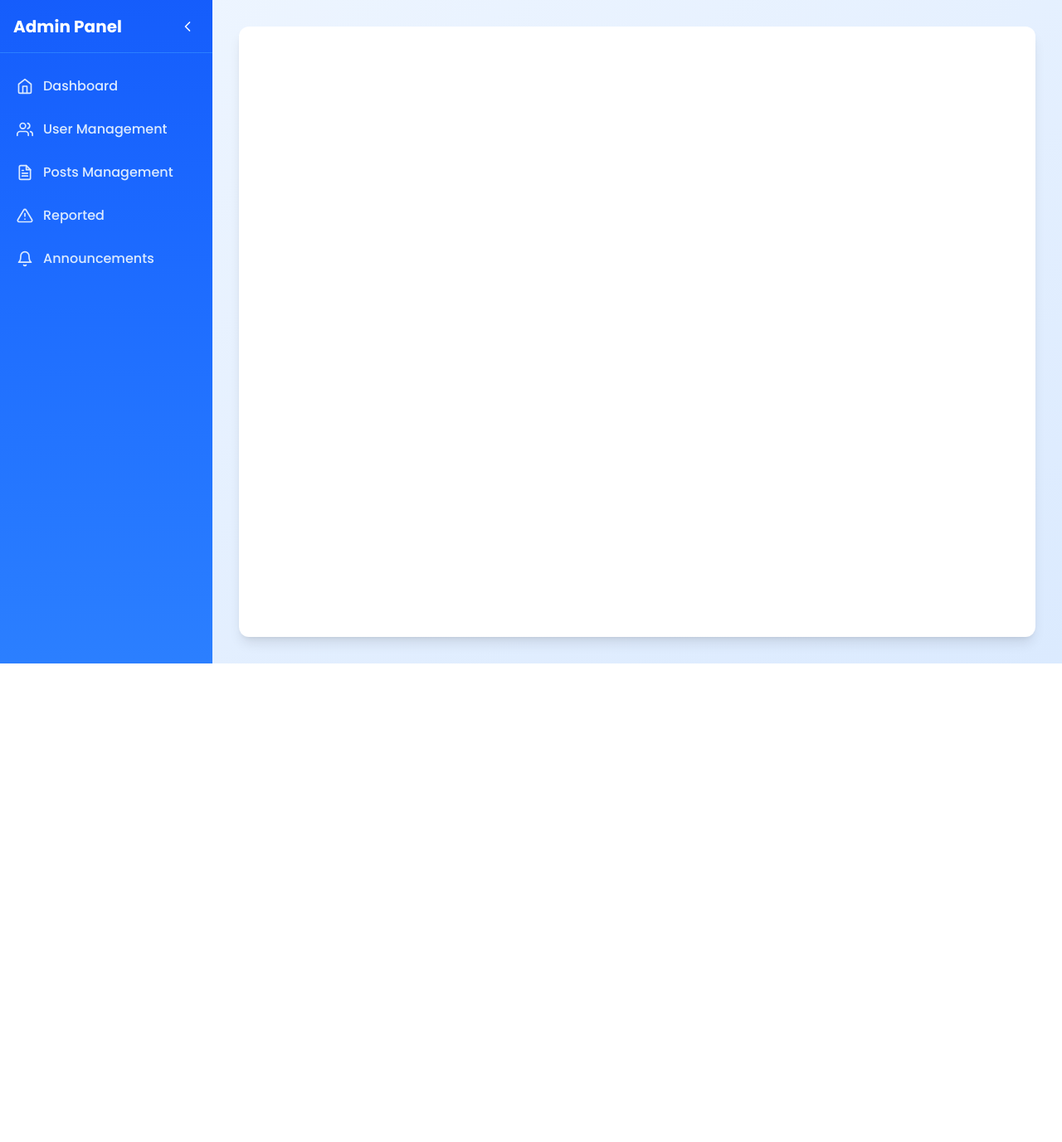
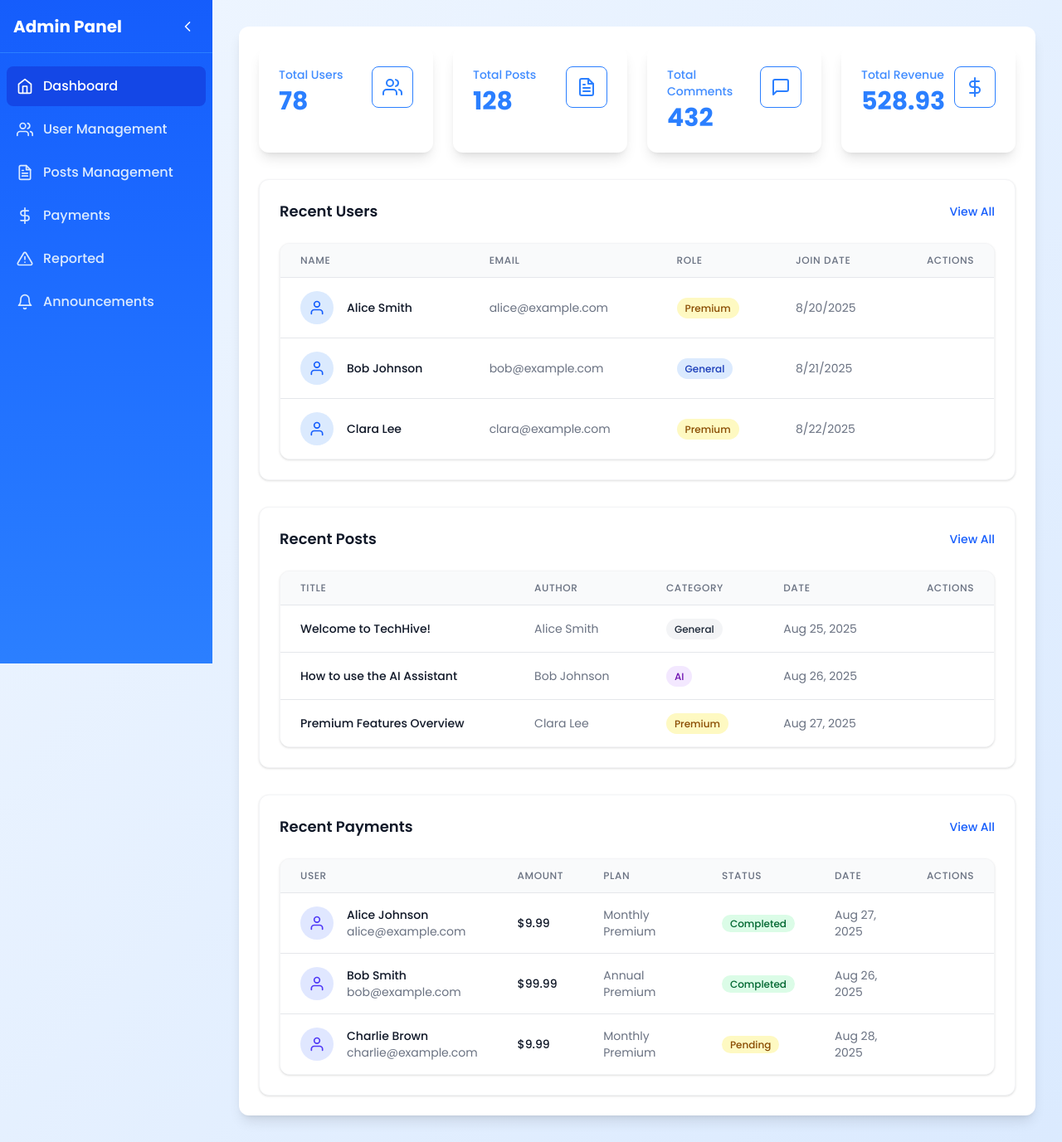
Before and after one commit to mdferdausalam19/techhive-forum, a React (Vite) app in the folder client/: page /admin in a window 1280 px wide. Shown: the whole page at 83% size. Before the commit the page ends 800 px from the top, so only its background shows below. Built offline with nearby package versions, Linux system fonts and the light colour scheme; no server answers.

Commit message:
feat(client): add recent payment info table in dashboard and fix active tab issue

```diff
--- a/client/package.json
+++ b/client/package.json
@@ -13,6 +13,7 @@
     "@tailwindcss/vite": "^4.1.11",
     "@tanstack/react-query": "^5.85.3",
     "axios": "^1.11.0",
+    "date-fns": "^4.1.0",
     "firebase": "^11.10.0",
     "react": "^19.1.0",
     "react-dom": "^19.1.0",
--- a/client/src/components/admin/AdminSidebar.jsx
+++ b/client/src/components/admin/AdminSidebar.jsx
@@ -8,6 +8,7 @@ import {
   FiBell,
   FiChevronLeft,
   FiChevronRight,
+  FiDollarSign,
 } from "react-icons/fi";
 
 export default function AdminSidebar({ onNavigate }) {
@@ -21,7 +22,7 @@ export default function AdminSidebar({ onNavigate }) {
 
   const navItems = [
     {
-      to: "/admin/dashboard",
+      to: "/admin",
       icon: <FiHome className="w-5 h-5" />,
       label: "Dashboard",
     },
@@ -34,6 +35,11 @@ export default function AdminSidebar({ onNavigate }) {
       to: "/admin/posts",
       icon: <FiFileText className="w-5 h-5" />,
       label: "Posts Management",
+    },
+    {
+      to: "/admin/payments",
+      icon: <FiDollarSign className="w-5 h-5" />,
+      label: "Payments",
     },
     {
       to: "/admin/reported-comments",
@@ -79,12 +85,15 @@ export default function AdminSidebar({ onNavigate }) {
                 className={({ isActive }) => `
                   flex items-center p-3 rounded-lg transition-colors
                   ${
-                    isActive
+                    isActive ||
+                    (item.to === "/admin" &&
+                      window.location.pathname === "/admin")
                       ? "bg-blue-700 text-white"
                       : "text-blue-100 hover:bg-blue-600"
                   }
                   ${collapsed ? "justify-center" : "space-x-3"}
                 `}
+                end={item.to === "/admin"}
                 onClick={() => handleNavigation(item.to)}
               >
                 <span className="flex-shrink-0">{item.icon}</span>
--- a/client/src/components/admin/StatCard.jsx
+++ b/client/src/components/admin/StatCard.jsx
@@ -1,15 +1,17 @@
-export default function StatCard({ label, value, icon, color }) {
+export default function StatCard({ label, value, icon: Icon, color }) {
   return (
     <div
-      className={`rounded-xl shadow-lg p-6 flex flex-col bg-gradient-to-br ${color} text-white transition-transform hover:scale-[1.02]`}
+      className={`rounded-xl shadow-lg p-6 flex flex-col bg-gradient-to-br ${color} text-blue-500 transition-transform hover:scale-[1.02]`}
     >
       <div className="flex justify-between items-start">
         <div>
           <p className="text-sm font-medium opacity-90 mb-1">{label}</p>
           <p className="text-3xl font-bold">{value}</p>
         </div>
-        <div className="bg-white/20 p-3 rounded-lg">
-          <span className="text-2xl">{icon}</span>
+        <div className="bg-white/20 p-3 rounded-lg border">
+          <span className="text-2xl">
+            <Icon />
+          </span>
         </div>
       </div>
     </div>
--- a/client/src/pages/admin/AdminDashboard.jsx
+++ b/client/src/pages/admin/AdminDashboard.jsx
@@ -1,6 +1,13 @@
-import { FiUsers } from "react-icons/fi";
-import { FiFileText } from "react-icons/fi";
+import {
+  FiUsers,
+  FiFileText,
+  FiDollarSign,
+  FiUser,
+  FiMessageSquare,
+} from "react-icons/fi";
 import StatCard from "../../components/admin/StatCard";
+import AdminTable from "../../components/admin/AdminTable";
+import { format } from "date-fns";
 
 export default function AdminDashboard() {
   const stats = {
@@ -10,6 +17,8 @@ export default function AdminDashboard() {
     generalUsers: 60,
     premiumUsers: 18,
     totalLikes: 2100,
+    totalRevenue: 528.93,
+    monthlyGrowth: 12.5,
   };
 
   const users = [
@@ -60,18 +69,62 @@ export default function AdminDashboard() {
     },
   ];
 
-  // Status badge component
-  const StatusBadge = ({ status }) => (
+  const payments = [
+    {
+      id: "PMT-1001",
+      user: { id: "user1", name: "Alice Johnson", email: "alice@example.com" },
+      amount: 9.99,
+      plan: "Monthly Premium",
+      status: "completed",
+      date: new Date("2025-08-27T14:30:00"),
+      method: "Credit Card",
+    },
+    {
+      id: "PMT-1002",
+      user: { id: "user2", name: "Bob Smith", email: "bob@example.com" },
+      amount: 99.99,
+      plan: "Annual Premium",
+      status: "completed",
+      date: new Date("2025-08-26T10:15:00"),
+      method: "PayPal",
+    },
+    {
+      id: "PMT-1003",
+      user: {
+        id: "user3",
+        name: "Charlie Brown",
+        email: "charlie@example.com",
+      },
+      amount: 9.99,
+      plan: "Monthly Premium",
+      status: "pending",
+      date: new Date("2025-08-28T09:45:00"),
+      method: "Credit Card",
+    },
+  ];
+
+  const formatDate = (date) => format(new Date(date), "MMM d, yyyy");
+
+  const getStatusBadge = (status) => {
+    const statusConfig = {
+      completed: { bg: "bg-green-100 text-green-800", text: "Completed" },
+      pending: { bg: "bg-yellow-100 text-yellow-800", text: "Pending" },
+      failed: { bg: "bg-red-100 text-red-800", text: "Failed" },
+    };
+
+    const config = statusConfig[status] || {
+      bg: "bg-gray-100 text-gray-800",
+      text: status,
+    };
+
+    return (
       <span
-      className={`px-2.5 py-1 rounded-full text-xs font-medium ${
-        status === "Premium"
-          ? "bg-yellow-100 text-yellow-800"
-          : "bg-blue-100 text-blue-800"
-      }`}
+        className={`px-2.5 py-0.5 rounded-full text-xs font-medium ${config.bg}`}
       >
-      {status}
+        {config.text}
       </span>
     );
+  };
 
   return (
     <div className="space-y-8">
@@ -80,65 +133,57 @@ export default function AdminDashboard() {
         <StatCard
           label="Total Users"
           value={stats.totalUsers}
-          icon="👥"
-          color="from-blue-500 to-blue-600"
+          icon={FiUsers}
+          color="blue"
+          trend={stats.monthlyGrowth}
         />
         <StatCard
           label="Total Posts"
           value={stats.totalPosts}
-          icon="📝"
-          color="from-purple-500 to-purple-600"
+          icon={FiFileText}
+          color="green"
+          trend={8.2}
         />
         <StatCard
           label="Total Comments"
           value={stats.totalComments}
-          icon="💬"
-          color="from-green-500 to-green-600"
+          icon={FiMessageSquare}
+          color="purple"
+          trend={15.3}
         />
         <StatCard
-          label="Total Likes"
-          value={stats.totalLikes}
-          icon="🤍"
-          color="from-pink-500 to-pink-600"
+          label="Total Revenue"
+          value={stats.totalRevenue}
+          icon={FiDollarSign}
+          color="indigo"
+          trend={stats.monthlyGrowth}
         />
       </div>
 
-      {/* Users Table */}
-      <div className="bg-white rounded-xl shadow-sm border border-gray-100 overflow-hidden">
-        <div className="px-6 py-4 border-b border-gray-100">
-          <h3 className="text-lg font-semibold text-gray-800 flex items-center">
-            <FiUsers className="mr-2 text-blue-600" />
-            Recent Users
-          </h3>
+      {/* Recent Users */}
+      <div className="bg-white rounded-xl shadow-sm border border-gray-100 p-6">
+        <div className="flex items-center justify-between mb-6">
+          <h2 className="text-lg font-semibold text-gray-900">Recent Users</h2>
+          <button className="text-sm font-medium text-blue-600 hover:text-blue-800">
+            View All
+          </button>
         </div>
-        <div className="overflow-x-auto">
-          <table className="min-w-full divide-y divide-gray-200">
-            <thead className="bg-gray-50">
-              <tr>
-                <th className="px-6 py-3 text-left text-xs font-medium text-gray-500 uppercase tracking-wider">
-                  Name
-                </th>
-                <th className="px-6 py-3 text-left text-xs font-medium text-gray-500 uppercase tracking-wider">
-                  Email
-                </th>
-                <th className="px-6 py-3 text-left text-xs font-medium text-gray-500 uppercase tracking-wider">
-                  Status
-                </th>
-                <th className="px-6 py-3 text-left text-xs font-medium text-gray-500 uppercase tracking-wider">
-                  Joined
-                </th>
-              </tr>
-            </thead>
-            <tbody className="bg-white divide-y divide-gray-200">
-              {users.map((user) => (
-                <tr
-                  key={user.uid}
-                  className="hover:bg-gray-50 transition-colors"
-                >
+        <AdminTable
+          headers={[
+            { key: "name", label: "Name" },
+            { key: "email", label: "Email" },
+            { key: "role", label: "Role" },
+            { key: "joinDate", label: "Join Date" },
+          ]}
+          data={users}
+          keyField="uid"
+          emptyMessage="No users found"
+          renderRow={(user) => (
+            <>
               <td className="px-6 py-4 whitespace-nowrap">
                 <div className="flex items-center">
-                      <div className="flex-shrink-0 h-10 w-10 rounded-full bg-blue-100 flex items-center justify-center text-blue-600 font-medium">
-                        {user.name.charAt(0)}
+                  <div className="flex-shrink-0 h-10 w-10 rounded-full bg-blue-100 flex items-center justify-center text-blue-600">
+                    <FiUser className="h-5 w-5" />
                   </div>
                   <div className="ml-4">
                     <div className="text-sm font-medium text-gray-900">
@@ -147,77 +192,126 @@ export default function AdminDashboard() {
                   </div>
                 </div>
               </td>
-                  <td className="px-6 py-4 whitespace-nowrap text-sm text-gray-500">
-                    {user.email}
+              <td className="px-6 py-4 text-sm text-gray-500">{user.email}</td>
+              <td className="px-6 py-4">
+                <span
+                  className={`px-2.5 py-1 rounded-full text-xs font-medium ${
+                    user.role === "Premium"
+                      ? "bg-yellow-100 text-yellow-800"
+                      : "bg-blue-100 text-blue-800"
+                  }`}
+                >
+                  {user.role}
+                </span>
               </td>
-                  <td className="px-6 py-4 whitespace-nowrap">
-                    <StatusBadge status={user.role} />
-                  </td>
-                  <td className="px-6 py-4 whitespace-nowrap text-sm text-gray-500">
+              <td className="px-6 py-4 text-sm text-gray-500">
                 {new Date(user.joinDate).toLocaleDateString()}
               </td>
-                </tr>
-              ))}
-            </tbody>
-          </table>
-        </div>
+            </>
+          )}
+        />
       </div>
 
-      {/* Posts Table */}
-      <div className="bg-white rounded-xl shadow-sm border border-gray-100 overflow-hidden">
-        <div className="px-6 py-4 border-b border-gray-100">
-          <h3 className="text-lg font-semibold text-gray-800 flex items-center">
-            <FiFileText className="mr-2 text-blue-600" />
-            Recent Posts
-          </h3>
+      {/* Recent Posts */}
+      <div className="bg-white rounded-xl shadow-sm border border-gray-100 p-6">
+        <div className="flex items-center justify-between mb-6">
+          <h2 className="text-lg font-semibold text-gray-900">Recent Posts</h2>
+          <button className="text-sm font-medium text-blue-600 hover:text-blue-800">
+            View All
+          </button>
         </div>
-        <div className="overflow-x-auto">
-          <table className="min-w-full divide-y divide-gray-200">
-            <thead className="bg-gray-50">
-              <tr>
-                <th className="px-6 py-3 text-left text-xs font-medium text-gray-500 uppercase tracking-wider">
-                  Title
-                </th>
-                <th className="px-6 py-3 text-left text-xs font-medium text-gray-500 uppercase tracking-wider">
-                  Author
-                </th>
-                <th className="px-6 py-3 text-left text-xs font-medium text-gray-500 uppercase tracking-wider">
-                  Category
-                </th>
-                <th className="px-6 py-3 text-left text-xs font-medium text-gray-500 uppercase tracking-wider">
-                  Date
-                </th>
-              </tr>
-            </thead>
-            <tbody className="bg-white divide-y divide-gray-200">
-              {posts.map((post) => (
-                <tr
-                  key={post._id}
-                  className="hover:bg-gray-50 transition-colors"
-                >
-                  <td className="px-6 py-4 whitespace-nowrap">
+        <AdminTable
+          headers={[
+            { key: "title", label: "Title" },
+            { key: "author", label: "Author" },
+            { key: "category", label: "Category" },
+            { key: "date", label: "Date" },
+          ]}
+          data={posts}
+          keyField="_id"
+          emptyMessage="No posts found"
+          renderRow={(post) => (
+            <>
+              <td className="px-6 py-4">
                 <div className="text-sm font-medium text-gray-900">
                   {post.title}
                 </div>
               </td>
-                  <td className="px-6 py-4 whitespace-nowrap">
-                    <div className="text-sm text-gray-900">{post.author}</div>
-                  </td>
-                  <td className="px-6 py-4 whitespace-nowrap">
-                    <div className="text-sm text-gray-900">
-                      <span className="bg-green-200 px-2 py-1 rounded">
+              <td className="px-6 py-4 text-sm text-gray-500">{post.author}</td>
+              <td className="px-6 py-4">
+                <span
+                  className={`px-2.5 py-1 rounded-full text-xs font-medium ${
+                    post.category === "AI"
+                      ? "bg-purple-100 text-purple-800"
+                      : post.category === "Premium"
+                      ? "bg-yellow-100 text-yellow-800"
+                      : "bg-gray-100 text-gray-800"
+                  }`}
+                >
                   {post.category}
                 </span>
+              </td>
+              <td className="px-6 py-4 text-sm text-gray-500">
+                {formatDate(post.date)}
+              </td>
+            </>
+          )}
+        />
+      </div>
+
+      {/* Recent Payments */}
+      <div className="bg-white rounded-xl shadow-sm border border-gray-100 p-6">
+        <div className="flex items-center justify-between mb-6">
+          <h2 className="text-lg font-semibold text-gray-900">
+            Recent Payments
+          </h2>
+          <button className="text-sm font-medium text-blue-600 hover:text-blue-800">
+            View All
+          </button>
+        </div>
+        <AdminTable
+          headers={[
+            { key: "user", label: "User" },
+            { key: "amount", label: "Amount" },
+            { key: "plan", label: "Plan" },
+            { key: "status", label: "Status" },
+            { key: "date", label: "Date" },
+          ]}
+          data={payments}
+          keyField="id"
+          emptyMessage="No payments found"
+          renderRow={(payment) => (
+            <>
+              <td className="px-6 py-4">
+                <div className="flex items-center">
+                  <div className="flex-shrink-0 h-10 w-10 rounded-full bg-indigo-100 flex items-center justify-center text-indigo-600">
+                    <FiUser className="h-5 w-5" />
+                  </div>
+                  <div className="ml-4">
+                    <div className="text-sm font-medium text-gray-900">
+                      {payment.user.name}
+                    </div>
+                    <div className="text-sm text-gray-500">
+                      {payment.user.email}
+                    </div>
+                  </div>
                 </div>
               </td>
-                  <td className="px-6 py-4 whitespace-nowrap text-sm text-gray-500">
-                    {new Date(post.date).toLocaleDateString()}
+              <td className="px-6 py-4">
+                <div className="text-sm font-medium text-gray-900">
+                  ${payment.amount.toFixed(2)}
+                </div>
               </td>
-                </tr>
-              ))}
-            </tbody>
-          </table>
-        </div>
+              <td className="px-6 py-4 text-sm text-gray-500">
+                {payment.plan}
+              </td>
+              <td className="px-6 py-4">{getStatusBadge(payment.status)}</td>
+              <td className="px-6 py-4 text-sm text-gray-500">
+                {formatDate(payment.date)}
+              </td>
+            </>
+          )}
+        />
       </div>
     </div>
   );
--- a/client/src/routes/AppRouter.jsx
+++ b/client/src/routes/AppRouter.jsx
@@ -99,7 +99,7 @@ export const router = createBrowserRouter([
     element: <AdminLayout />,
     children: [
       {
-        path: "dashboard",
+        index: true,
         element: <AdminDashboard />,
       },
       {
```
Also changed, not shown: 1 other file (tests, documents, lock files or other folders). Lines whose indentation alone changed are shown as unchanged.
